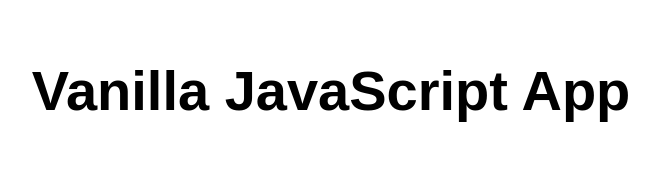
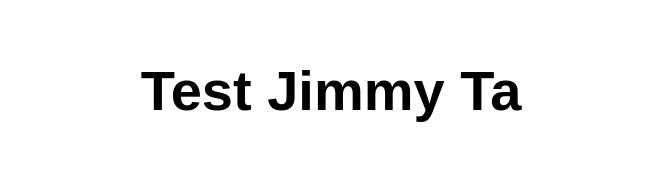
Before and after one commit to jimmysirinew/webappkku111, a website: page src/index.html in a window 1280 px wide. Shown: the whole page, without its empty margins (309-968 px from the left). Drawn offline with Linux system fonts and the light colour scheme.

Commit message:
Update index.html

```diff
--- a/src/index.html
+++ b/src/index.html
@@ -10,7 +10,7 @@
 
 <body>
   <main>
-    <h1>Vanilla JavaScript App</h1>
+    <h1>Test Jimmy Ta</h1>
   </main>
 </body>
 
```
